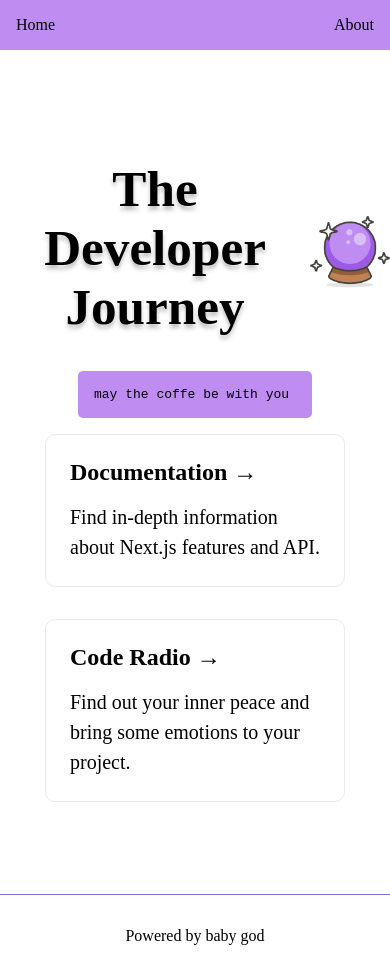
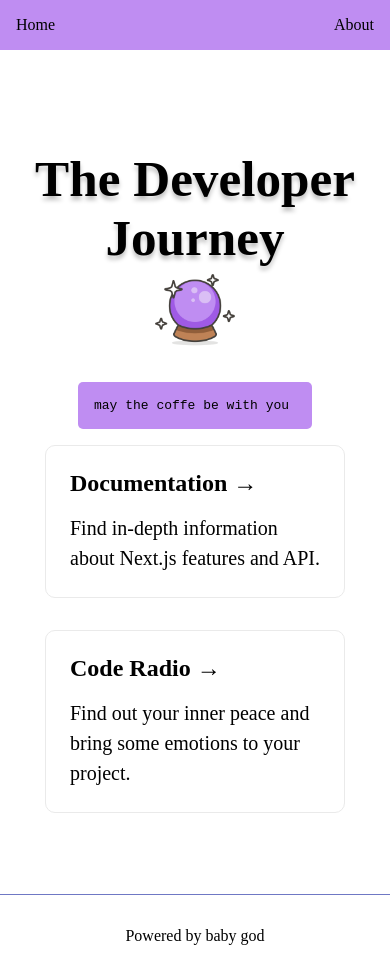
Before and after one commit to joaopedro-dev/this-is-the-way, a Next.js app: page / in a window 390 px wide. Built offline with nearby package versions, Linux system fonts and the light colour scheme; a web font is replaced by a local one.

Commit message:
Tornando responsivo o title da page

```diff
--- a/styles/components/header.module.css
+++ b/styles/components/header.module.css
@@ -31,3 +31,10 @@
     background: #bf8df2;
     border-radius: 5px;
   }
+
+  @media (max-width: 600px) {
+    .title {
+      width: 100%;
+      flex-direction: column;
+    }
+  }
```
